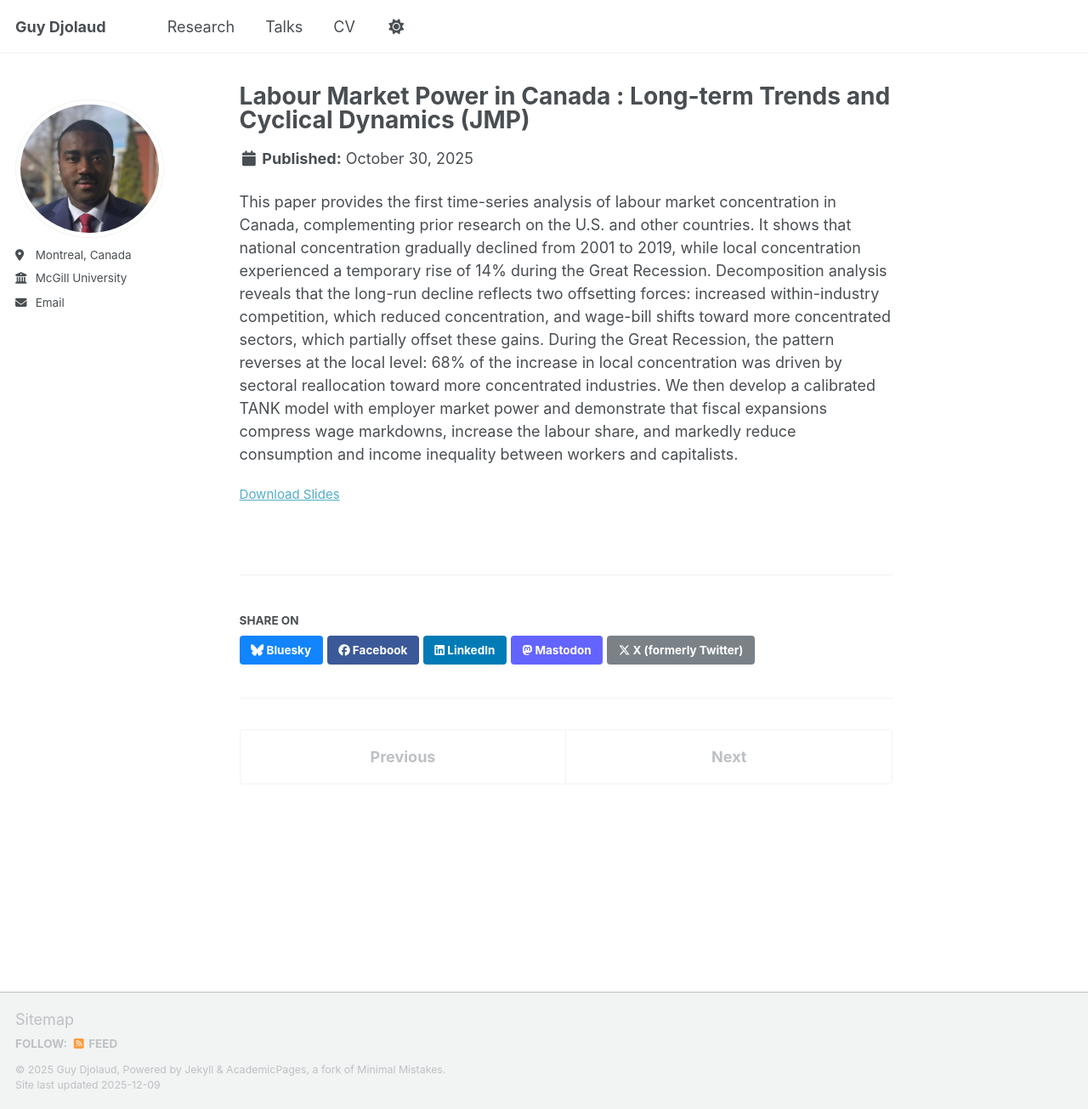
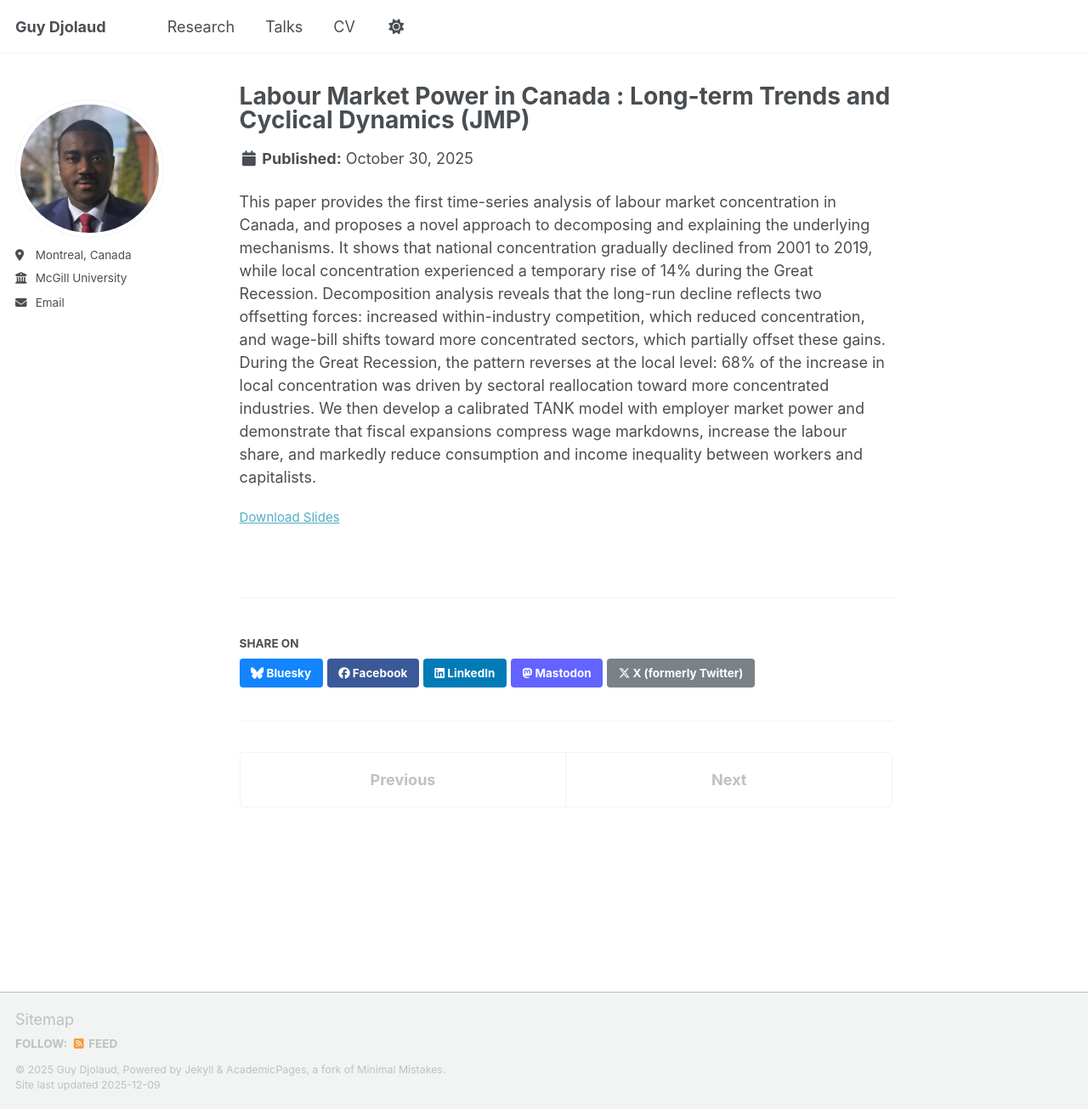
Before and after one commit to Guy-Djolaud/Guy-Djolaud.github.io, a Jekyll site: the page built from _publications/2009-10-01-paper-title-number-1.md, in a window 1280 px wide and 1305 px high. Shown: the whole window at 85% size. Built offline with Jekyll 4.4.1, drawn with Linux system fonts in a browser that asks for light colours; a script that is not in the unit is left out.

Commit message:
Update 2009-10-01-paper-title-number-1.md

```diff
--- a/_publications/2009-10-01-paper-title-number-1.md
+++ b/_publications/2009-10-01-paper-title-number-1.md
@@ -9,4 +9,4 @@ slidesurl: '/files/CEA_Slides.pdf'
 paperurl: '/files/Labour_Market_Power_JMP_Guy_Djolaud (1).pdf'
 ---
 
-This paper provides the first time-series analysis of labour market concentration in Canada, complementing prior research on the U.S. and other countries. It shows that national concentration gradually declined from 2001 to 2019, while local concentration experienced a temporary rise of 14% during the Great Recession. Decomposition analysis reveals that the long-run decline reflects two offsetting forces: increased within-industry competition, which reduced concentration, and wage-bill shifts toward more concentrated sectors, which partially offset these gains. During the Great Recession, the pattern reverses at the local level: 68% of the increase in local concentration was driven by sectoral reallocation toward more concentrated industries. We then develop a calibrated TANK model with employer market power and demonstrate that fiscal expansions compress wage markdowns, increase the labour share, and markedly reduce consumption and income inequality between workers and capitalists.
+This paper provides the first time-series analysis of labour market concentration in Canada, and proposes a novel approach to decomposing and explaining the underlying mechanisms. It shows that national concentration gradually declined from 2001 to 2019, while local concentration experienced a temporary rise of 14% during the Great Recession. Decomposition analysis reveals that the long-run decline reflects two offsetting forces: increased within-industry competition, which reduced concentration, and wage-bill shifts toward more concentrated sectors, which partially offset these gains. During the Great Recession, the pattern reverses at the local level: 68% of the increase in local concentration was driven by sectoral reallocation toward more concentrated industries. We then develop a calibrated TANK model with employer market power and demonstrate that fiscal expansions compress wage markdowns, increase the labour share, and markedly reduce consumption and income inequality between workers and capitalists.
```
